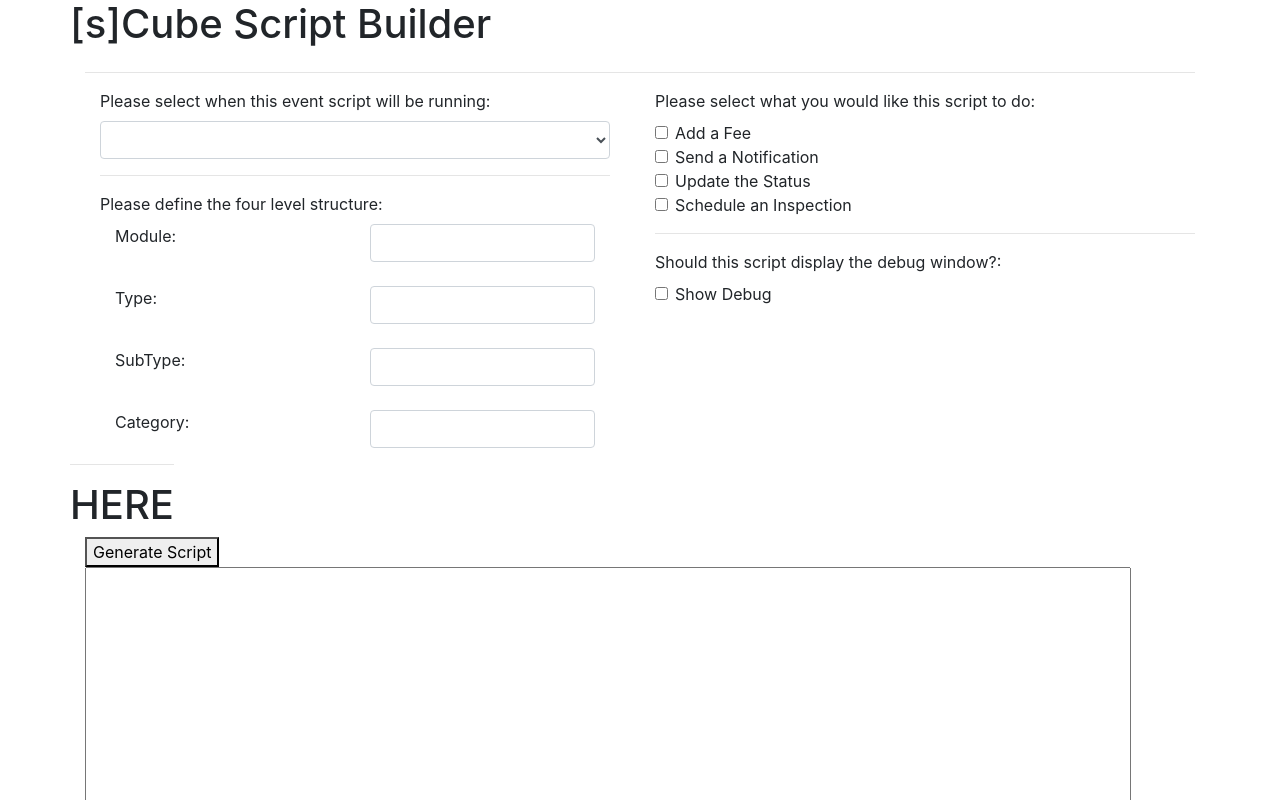
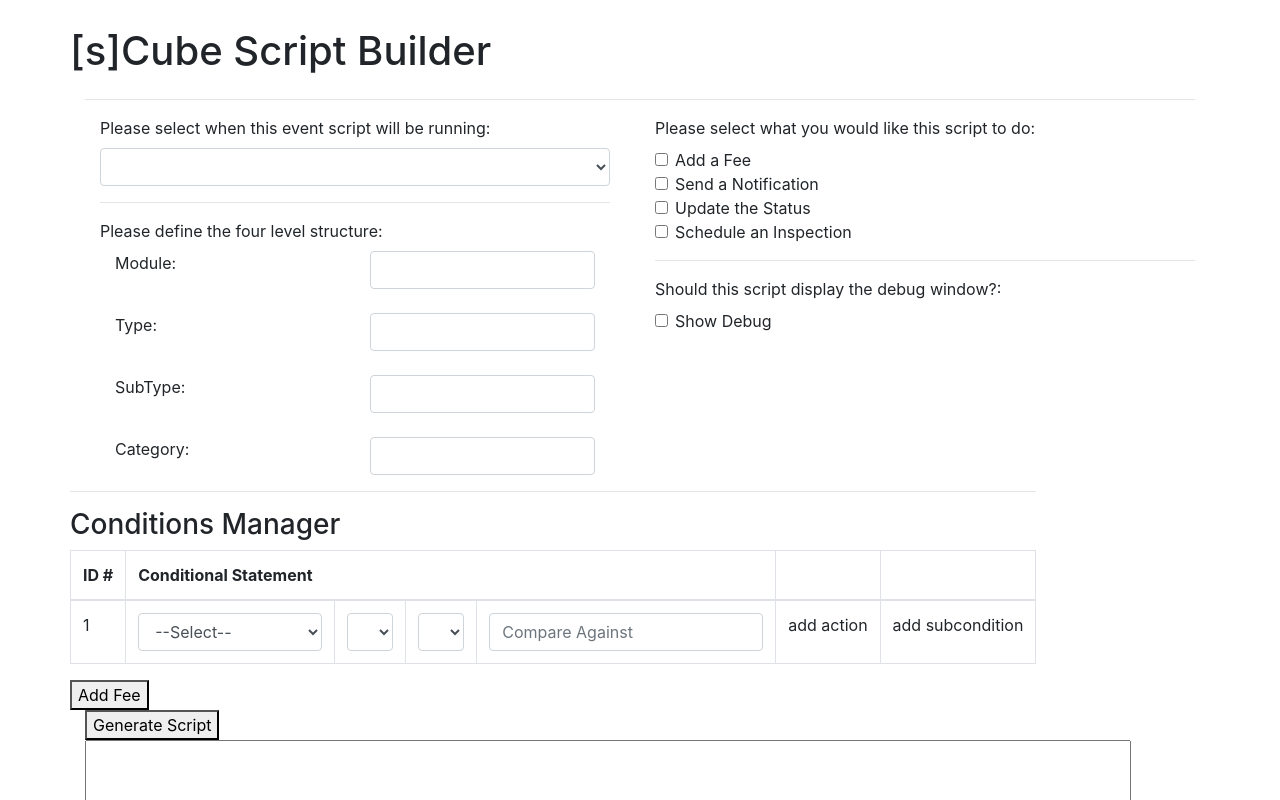
Before and after one commit to ItsAMeNick/sCube-Script-Builder, a React (Create React App) app: page / in a window 1280 px wide. Shown: the top 800 px of the page. Built offline with nearby package versions, Linux system fonts and the light colour scheme.

Commit message:
[NZ] Work on condition builder

```diff
--- a/src/App.js
+++ b/src/App.js
@@ -28,6 +28,7 @@ class App extends Component {
         <ReduxProvider store={reduxStore}>
         <div>
         <Container>
+            <Row> <h6>&nbsp;</h6> </Row>
             <Row>
                 <h1>[s]Cube Script Builder</h1>
             </Row> <hr/> <Row>
--- a/src/components/CONDIT_Container.js
+++ b/src/components/CONDIT_Container.js
@@ -1,13 +1,40 @@
 import React, { Component } from 'react';
 import { connect } from "react-redux";
+import Table from "react-bootstrap/Table";
+
+import ConditItem from "./CONDIT_Item.js";
 
 class CONDIT extends Component {
+    constructor(props) {
+        super(props);
+        this.state = {};
+    }
+
+    generateConditTable = () => {
+
+    }
 
     render() {
         return (
         <div>
             <hr/>
-            <h1>HERE</h1>
+            <h3>Conditions Manager</h3>
+            <Table bordered>
+                <thead>
+                    <tr>
+                    <th>ID #</th>
+                    <th colSpan="4">Conditional Statement</th>
+                    <th></th>
+                    <th></th>
+                    </tr>
+                </thead>
+                <tbody>
+                    {/*this.generateConditTable()*/}
+                    <ConditItem key="1" id="1"/>
+
+                </tbody>
+            </Table>
+            <button onClick={this.addFee}> Add Fee </button>
         </div>
         );
     }
--- a/src/components/CONDIT_Item.js
+++ b/src/components/CONDIT_Item.js
@@ -0,0 +1,125 @@
+import React, { Component } from 'react';
+import { connect } from "react-redux";
+import Form from "react-bootstrap/Form";
+
+import { data } from "./CONDIT_data.js";
+
+class CONDIT_Item extends Component {
+    constructor(props) {
+        super(props);
+        this.state = {
+            local_comp_type: null
+        };
+        this.handleChange = this.handleChange.bind(this);
+    }
+
+    handleChange(event) {
+        let newConditions = this.props.conditions;
+        newConditions[this.props.id][event.target.id] = event.target.value;
+        this.props.update({
+            conditions: newConditions
+        });
+        this.forceUpdate();
+    };
+
+    generateConditTypes = () => {
+        let types = [];
+        for (let t in data.condition_types) {
+            types.push(<option key={t} value={data.condition_types[t].value}>{data.condition_types[t].label}</option>);
+        }
+        return types;
+    }
+
+    handleX = () => {
+        if (this.props.conditions[this.props.id].condition_type === "cf") {
+            return (
+                <Form.Control id="comparison_x" type="text" placeholder="Custom Field Name" onChange={this.handleChange}/>
+            );
+        } else {
+            return (
+                <Form.Control id="comparison_x" as="select" onChange={this.handleChange}>
+                    {this.generateX()}
+                </Form.Control>
+            );
+        }
+    }
+
+    generateX = () => {
+        let types = [];
+        if (this.props.conditions[this.props.id].condition_type === "--Select--" || this.props.conditions[this.props.id].condition_type === null) return (<option/>);
+        let options = data.comparison_x[this.props.conditions[this.props.id].condition_type];
+        for (let t in options) {
+            types.push(<option key={t} value={options[t].value}>{options[t].label}</option>);
+        }
+        return types;
+    }
+
+    generateCompTypes = () => {
+        if (this.props.conditions[this.props.id] === null) return (<option/>);
+        let types = [];
+        let x = data.comparison_x[this.props.conditions[this.props.id].comparison_x];
+        for (let i in x) {
+            if (x[i].value === this.props.conditions[this.props.id].comparison_x) {
+                var type = data.comparison_x[this.props.conditions[this.props.id].comparison_x][i].type;
+            }
+        }
+        let options = data.comparison_types[type];
+        for (let t in options) {
+            types.push(<option key={t} value={options[t].value}>{options[t].label}</option>);
+        }
+        return types;
+    }
+
+    render() {
+        return (
+        <tr>
+            <td>
+                1
+            </td>
+            <td>
+                <Form.Control id="condition_type" as="select" onChange={this.handleChange}>
+                    {this.generateConditTypes()}
+                </Form.Control>
+            </td>
+            <td>
+                {this.handleX()}
+            </td>
+            <td>
+                <Form.Control id="comparison_type" as="select" onChange={this.handleChange}>
+                    {this.generateCompTypes()}
+                </Form.Control>
+            </td>
+            <td>
+                <Form.Control id="comparison_y" type="text" placeholder="Compare Against" onChange={this.handleChange}/>
+            </td>
+            <td>
+                add action
+            </td>
+            <td>
+                add subcondition
+            </td>
+        </tr>
+        );
+    }
+}
+
+const mapStateToProps = state => ({
+    conditions: state.conditions
+});
+
+const mapDispatchToProps = dispatch => ({
+    addFlat: () => dispatch({
+        type: "add_condit_flat",
+        payload: null
+    }),
+    addSub: () => dispatch({
+        type: "add_condit_sub",
+        payload: null
+    }),
+    update: conditions => dispatch({
+        type: "update_conditions",
+        payload: conditions
+    })
+});
+
+export default connect(mapStateToProps, mapDispatchToProps)(CONDIT_Item);
--- /dev/null
+++ b/src/components/CONDIT_data.js
@@ -0,0 +1,138 @@
+var data = {
+    condition_types: [
+        {
+            label: "--Select--",
+            value: null
+        },
+        {
+            label: "Application Status",
+            value: "appStatus"
+        },
+        {
+            label: "Workflow",
+            value: "wf"
+        },
+        {
+            label: "Custom Fields",
+            value: "cf"
+        },
+        {
+            label: "CAP",
+            value: "cap"
+        },
+        {
+            label: "Contact",
+            value: "contact"
+        },
+        {
+            label: "Address",
+            value: "address"
+        },
+    ],
+    comparison_x: {
+        "appStatus": [
+            {
+                label: "",
+                value: null,
+                type: null,
+            },
+            {
+                label: "Application Status",
+                value: "appStatus",
+                type: "string",
+            }
+        ],
+        "wf": [
+            {
+                label: "",
+                value: null,
+                type: null,
+            },
+            {
+                label: "Task",
+                value: "wfTask",
+                type: "string",
+            },
+            {
+                label: "Status",
+                value: "wfStatus",
+                type: "string",
+            }
+        ],
+        "cf": [{
+            label: "cf",
+            value: null,
+            type: "string",
+        }],
+        "cap": [
+            {
+                label: "",
+                value: null,
+                type: null,
+            },
+            {
+                label: "ALT ID",
+                value: "altId",
+                type: "string",
+            },
+            {
+                label: "SERV PROV CODE",
+                value: "svp",
+                type: "string",
+            },
+            {
+                label: "ID 1",
+                value: "id1",
+                type: "string",
+            },
+            {
+                label: "ID 2",
+                value: "id2",
+                type: "string",
+            },
+            {
+                label: "ID 3",
+                value: "id3",
+                type: "string",
+            }
+        ],
+        "contact": [
+            {
+                label: "",
+                value: null,
+                type: null,
+            },
+            {
+                label: "Full Name",
+                value: "name",
+                type: "string",
+            }
+            ],
+        "address": [
+            {
+                label: "",
+                value: null,
+                type: null,
+            },
+            {
+                label: "Full Address",
+                value: "address",
+                type: "string",
+            }
+        ]
+    },
+    comparison_types: {
+        "string": [
+            {
+                label: "",
+                value: null
+            },
+            {
+                label: "=",
+                value: "equal"
+            }
+        ]
+    }
+};
+
+export { data };
--- a/src/components/FEE_Container.js
+++ b/src/components/FEE_Container.js
@@ -30,7 +30,7 @@ class FEE_FeeContainer extends Component {
         {this.props.functionality ?
         <div>
             <hr/>
-            <h3>Fee Portlet</h3>
+            <h1>Fee Portlet</h1>
             <Table striped bordered hover>
                 <thead>
                     <tr>
--- a/src/modules/reducer.js
+++ b/src/modules/reducer.js
@@ -3,14 +3,15 @@ import _ from "lodash";
 const initialState = {
     event_type: null,
     show_debug: false,
-    conditions: [{
-        key: 0,
+    conditions: { "1": {
+        key: 1,
+        condition_type: null,
         comparison_x: null,
         comparison_type: null,
         comparison_y: null,
-        sub_conditions: [],
+        sub_conditions: {},
         actions: []
-    }],
+    }},
     structure: {
         module: "NA",
         type: "NA",
@@ -66,6 +67,11 @@ const sCubeReducer = (state = initialState, action) => {
         return newState;
     }
 
+    case "update_fees": {
+        let newState = _.cloneDeep(state);
+        newState.fees = action.payload.fees;
+        return newState;
+    }
     case "add_fee": {
         let newState = _.cloneDeep(state);
         newState.fees.push(
@@ -82,9 +88,15 @@ const sCubeReducer = (state = initialState, action) => {
         );
         return newState;
     }
-    case "update_fees": {
+
+    case "update_conditions": {
         let newState = _.cloneDeep(state);
-        newState.fees = action.payload.fees;
+        newState.conditions = action.payload.conditions;
+        return newState;
+    }
+    case "add_condit_flat": {
+        let newState = _.cloneDeep(state);
+
         return newState;
     }
 
```
